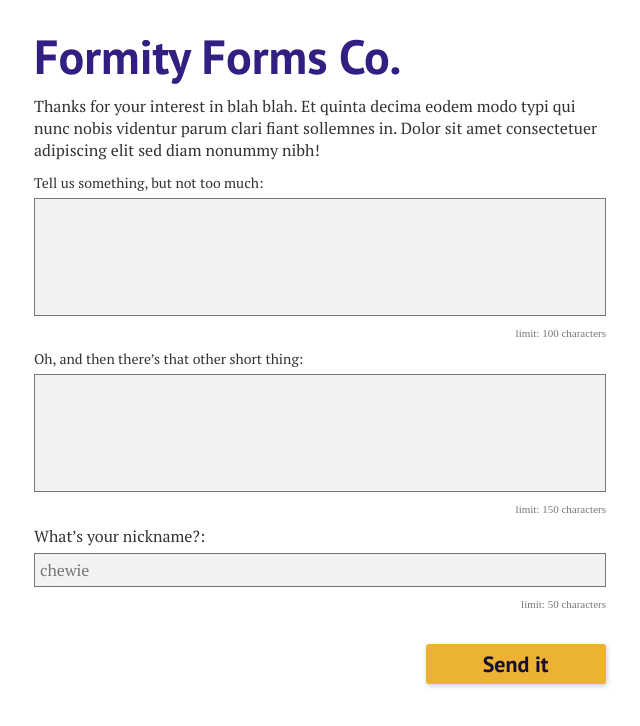
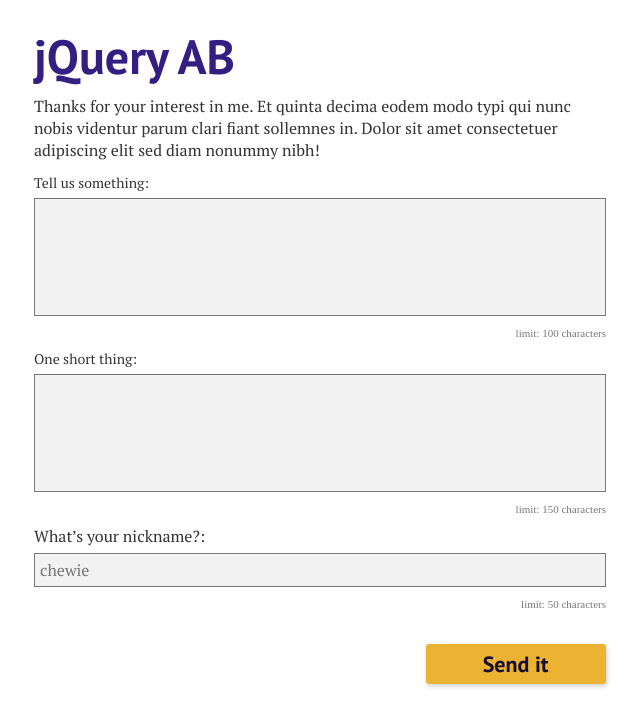
Before and after one commit to stergiosm/Countdown-char, a plain HTML site: page index.html in a window 1280 px wide. Shown: the whole page, without its empty margins (320-960 px from the left). Drawn offline with nearby package versions, Linux system fonts and the light colour scheme; a web font is replaced by a local one.

Commit message:
change company

```diff
--- a/index.html
+++ b/index.html
@@ -10,16 +10,16 @@
 </head>
 <body class="body page-index clearfix">
   <div class="wrapper clearfix">
-    <p class="text _text text-1">Formity Forms Co.</p>
-    <p class="text _text text-2">Thanks for your interest in blah blah. Et quinta decima eodem modo typi qui nunc nobis videntur parum clari fiant sollemnes in. Dolor sit amet consectetuer adipiscing elit sed diam nonummy nibh!</p>
+    <p class="text _text text-1">jQuery AB</p>
+    <p class="text _text text-2">Thanks for your interest in me. Et quinta decima eodem modo typi qui nunc nobis videntur parum clari fiant sollemnes in. Dolor sit amet consectetuer adipiscing elit sed diam nonummy nibh!</p>
     <form class="_container clearfix">
       <div class="textbox clearfix">
-        <label class="_text">Tell us something, but not too much:</label>
+        <label class="_text">Tell us something:</label>
         <textarea id="short-message" class="_textarea" maxlength="100"></textarea>
         <p class="limit">limit: 100 characters</p>
       </div>
       <div class="textbox clearfix">
-        <label class="_text">Oh, and then there’s that other short thing:</label>
+        <label class="_text">One short thing:</label>
         <textarea id="short-story" class="_textarea" maxlength="150"></textarea>
         <p class="limit">limit: 150 characters</p>
       </div>
```
Also changed, not shown: js/index.js (deleted, +0 -15 lines).
